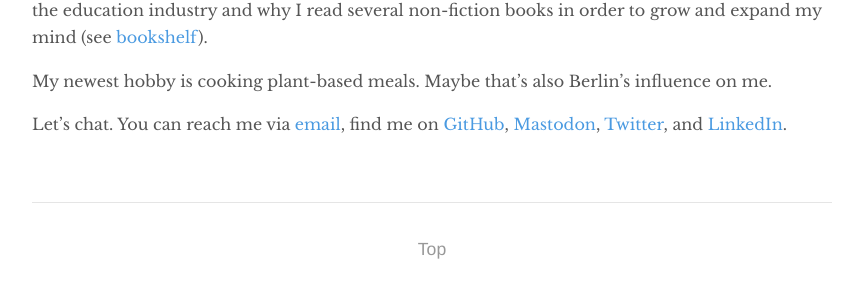
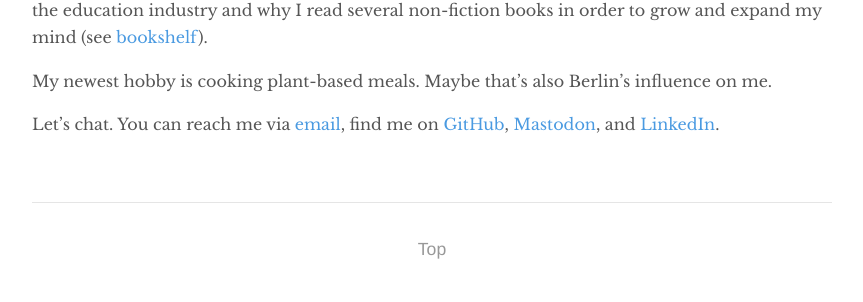
Before and after one commit to leandrofavarin/leandrofavarin.github.io, a Jekyll site: the page built from _pages/about.md, in a window 1280 px wide. Shown: the part 726-1028 px from the top of the page, without its empty margins (208-1071 px from the left). Built offline with Jekyll 4.4.1, drawn with Linux system fonts in a browser that asks for light colours.

Commit message:
Remove refs from my Twitter

```diff
--- a/_config.yml
+++ b/_config.yml
@@ -3,9 +3,6 @@
 description:    "Programming, technology, creativity, photography, philosophy, music and more"
 url:            "https://leandrofavarin.com"
 # baseurl:        "/"
-
-twitter:
-  username: "leandrofavarin"
 
 # Author
 author:
--- a/_pages/about.md
+++ b/_pages/about.md
@@ -16,4 +16,4 @@
 
 My newest hobby is cooking plant-based meals. Maybe that’s also Berlin’s influence on me.
 
-Let’s chat. You can reach me via [email](mailto:lfavarin+site@gmail.com?subject=Hi), find me on [GitHub](https://github.com/leandrofavarin/){:rel='me'}, [Mastodon](https://mastodon.social/@leandrofavarin){:rel='me'}, [Twitter](https://twitter.com/leandrofavarin/){:rel='me'}, and [LinkedIn](https://www.linkedin.com/in/leandrofavarin/){:rel='me'}.
+Let’s chat. You can reach me via [email](mailto:lfavarin+site@gmail.com?subject=Hi), find me on [GitHub](https://github.com/leandrofavarin/){:rel='me'}, [Mastodon](https://mastodon.social/@leandrofavarin){:rel='me'}, and [LinkedIn](https://www.linkedin.com/in/leandrofavarin/){:rel='me'}.
```
